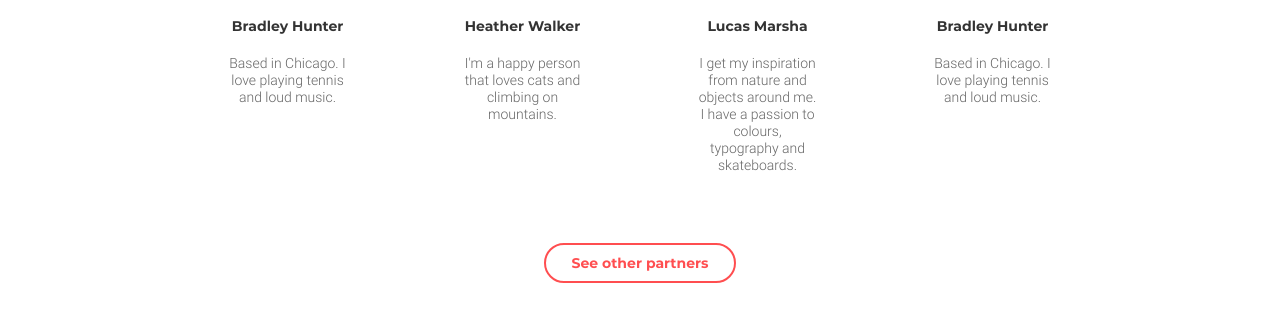
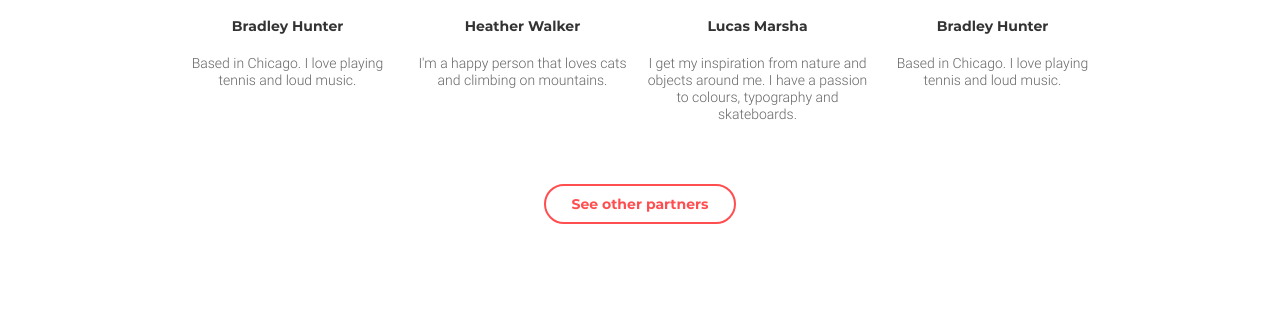
Before and after one commit to vlad-lutsenko/goit-fe-course, a plain HTML site: page module-08/index.html in a window 1280 px wide. Shown: the part 962-1284 px from the top of the page. After the commit the page ends 1241 px from the top, so only its background shows below. Drawn offline with Linux system fonts and the light colour scheme; files whose address does not match are found by name.

Commit message:
changes?

```diff
--- a/module-08/styles/media.css
+++ b/module-08/styles/media.css
@@ -47,6 +47,11 @@
     flex-wrap: wrap;
     justify-content: center;
   }
+
+  .parnters-description {
+    padding: 0 10px;
+  }
+
   .order-lucas {
     order: 2;
   }
@@ -91,6 +96,10 @@
     padding: 0;
   }
 
+  .parnters-description {
+    padding: 0;
+  }
+
   .partners-list-item {
     width: 220px;
   }
--- a/module-08/styles/style.css
+++ b/module-08/styles/style.css
@@ -134,7 +134,7 @@ button:hover {
 }
 
 .parnters-description {
-  padding: 0 50px 25px;
+  padding: 0 45px 25px;
   color: #666666;
   font-family: 'Roboto', sans-serif;
   font-weight: 300;
```
